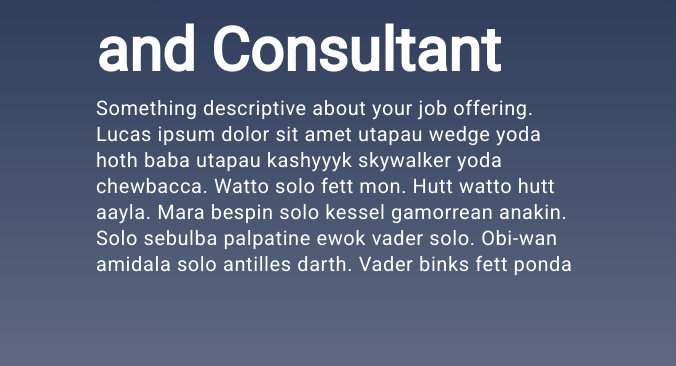
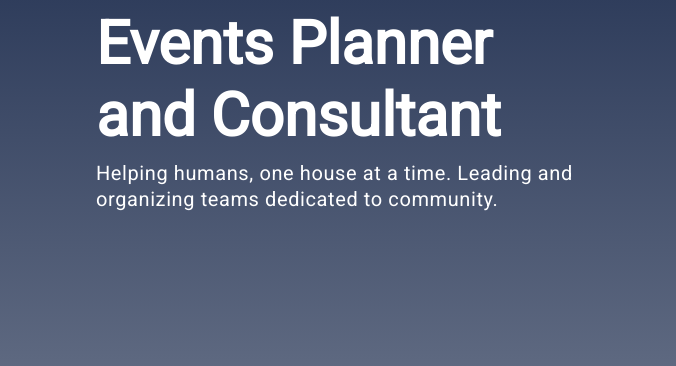
Before and after one commit to longevitytina/RMajors-site, a Gatsby site: page / in a window 1280 px wide. Shown: the part 232-598 px from the top of the page, 604-1280 px from the left. Built offline with nearby package versions, Linux system fonts and the light colour scheme; Gatsby itself is replaced by a stand-in of ours.

```diff
--- a/src/components/title.js
+++ b/src/components/title.js
@@ -16,11 +16,8 @@
         <div>
           <h1 className={titleStyles.heading}>Events Planner and Consultant</h1>
           <p className={titleStyles.description}>
-            Something descriptive about your job offering. Lucas ipsum dolor sit
-            amet utapau wedge yoda hoth baba utapau kashyyyk skywalker yoda
-            chewbacca. Watto solo fett mon. Hutt watto hutt aayla. Mara bespin
-            solo kessel gamorrean anakin. Solo sebulba palpatine ewok vader
-            solo. Obi-wan amidala solo antilles darth. Vader binks fett ponda
+            Helping humans, one house at a time. Leading and organizing teams
+            dedicated to community.
           </p>
           {/* <div className={titleStyles.links}>
           <Link to="#about">About</Link>
```
